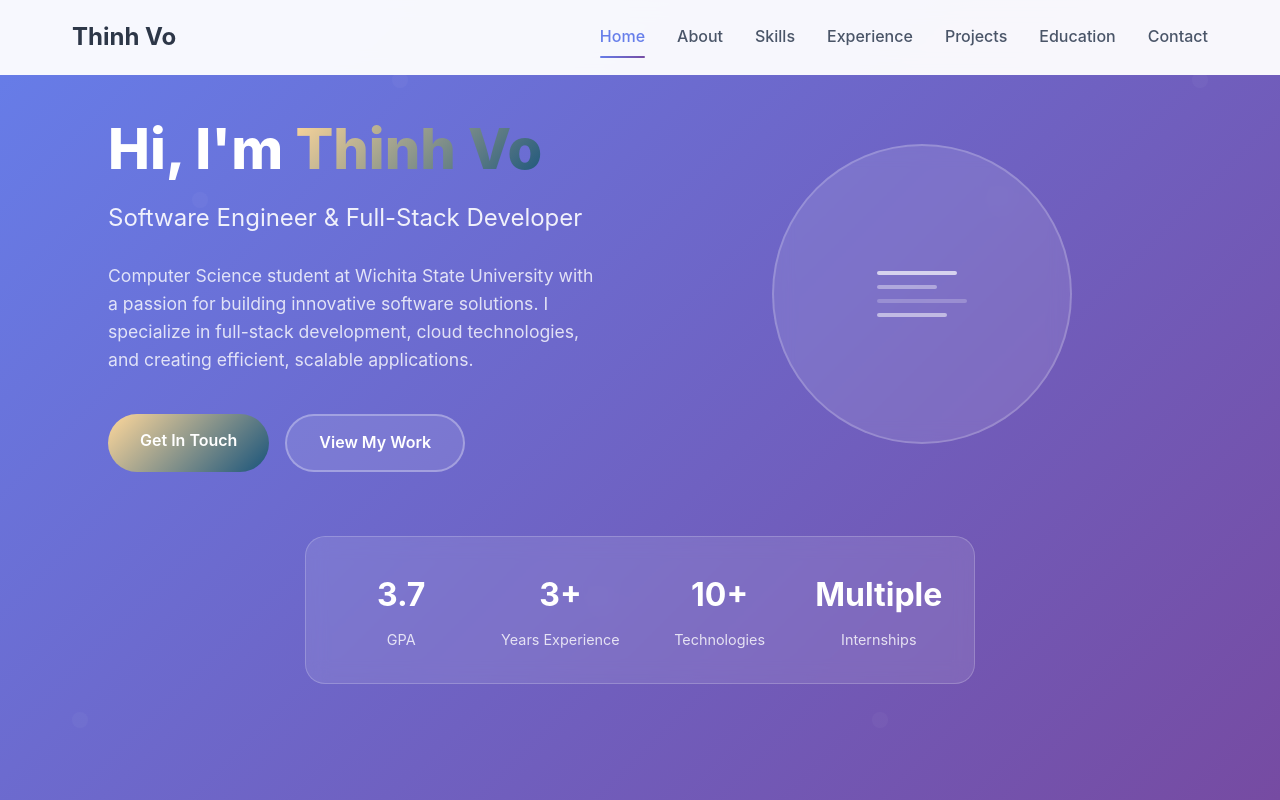
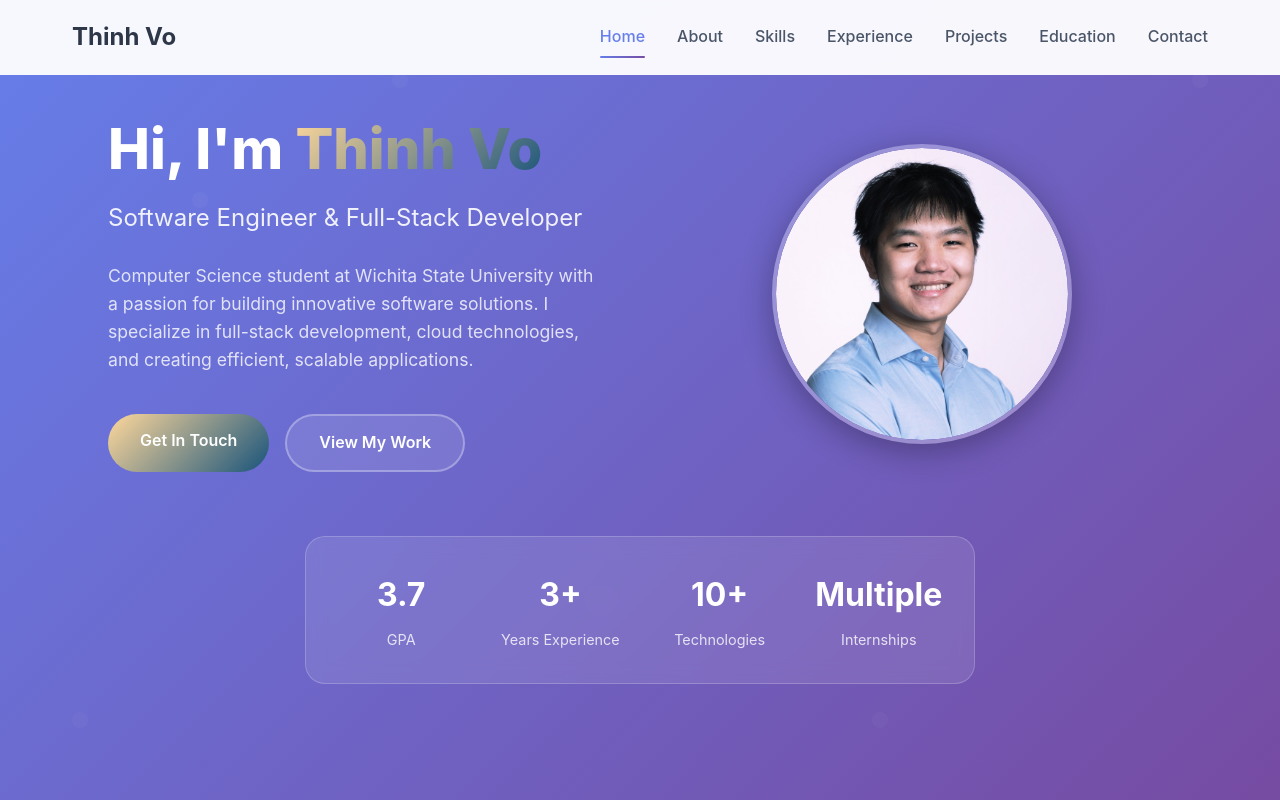
Before and after one commit to phoozies/my-portfolio, a React (Vite) app in the folder my-portfolio/: page / in a window 1280 px wide. Shown: the top 800 px of the page. Built offline with nearby package versions, Linux system fonts and the light colour scheme.

Commit message:
feat: add headshot pfp

```diff
--- a/my-portfolio/src/components/Hero.css
+++ b/my-portfolio/src/components/Hero.css
@@ -109,40 +109,28 @@
   align-items: center;
 }
 
-.profile-placeholder {
+.profile-image {
   width: 300px;
   height: 300px;
   border-radius: 50%;
-  background: rgba(255, 255, 255, 0.1);
-  display: flex;
-  justify-content: center;
-  align-items: center;
+  overflow: hidden;
   position: relative;
   backdrop-filter: blur(10px);
-  border: 2px solid rgba(255, 255, 255, 0.2);
+  border: 4px solid rgba(255, 255, 255, 0.3);
+  box-shadow: 0 8px 32px rgba(0, 0, 0, 0.3);
+  transition: transform 0.3s ease, box-shadow 0.3s ease;
 }
 
-.code-animation {
-  display: flex;
-  flex-direction: column;
-  gap: 10px;
+.profile-image:hover {
+  transform: scale(1.05);
+  box-shadow: 0 12px 40px rgba(0, 0, 0, 0.4);
 }
 
-.code-line {
-  height: 4px;
-  background: rgba(255, 255, 255, 0.7);
-  border-radius: 2px;
-  animation: pulse 2s ease-in-out infinite;
-}
-
-.code-line:nth-child(1) { width: 80px; animation-delay: 0s; }
-.code-line:nth-child(2) { width: 60px; animation-delay: 0.5s; }
-.code-line:nth-child(3) { width: 90px; animation-delay: 1s; }
-.code-line:nth-child(4) { width: 70px; animation-delay: 1.5s; }
-
-@keyframes pulse {
-  0%, 100% { opacity: 0.3; }
-  50% { opacity: 1; }
+.headshot {
+  width: 100%;
+  height: 100%;
+  object-fit: cover;
+  border-radius: 50%;
 }
 
 .hero-stats {
--- a/my-portfolio/src/components/Hero.tsx
+++ b/my-portfolio/src/components/Hero.tsx
@@ -20,13 +20,17 @@ const Hero = () => {
           </div>
         </div>
         <div className="hero-image">
-          <div className="profile-placeholder">
-            <div className="code-animation">
-              <div className="code-line"></div>
-              <div className="code-line"></div>
-              <div className="code-line"></div>
-              <div className="code-line"></div>
-            </div>
+          <div className="profile-image">
+            <img
+              src="./thinh_vo_headshot.jpg"
+              alt="Thinh Vo - Professional Headshot"
+              className="headshot"
+              onError={() => {
+                console.error('Failed to load headshot image');
+                console.log('Trying fallback...');
+              }}
+              onLoad={() => console.log('Headshot image loaded successfully')}
+            />
           </div>
         </div>
       </div>
```
Also changed, not shown: my-portfolio/public/thinh_vo_headshot.jpg (renamed from my-portfolio/src/assets/thinh_vo_headshot.jpg).
